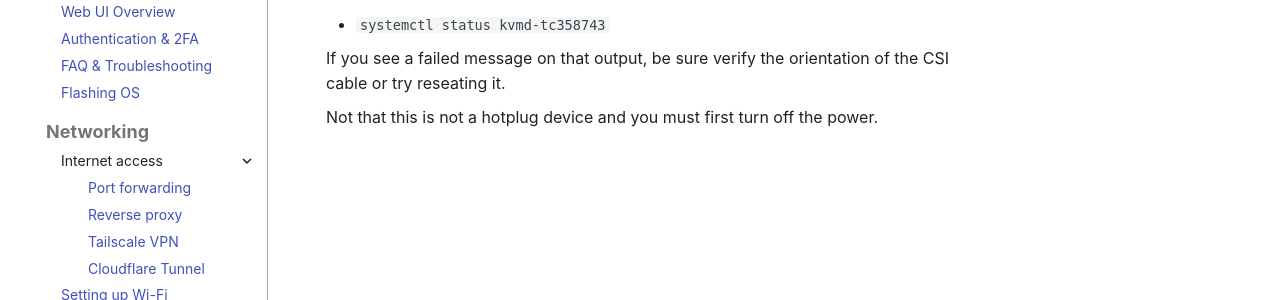
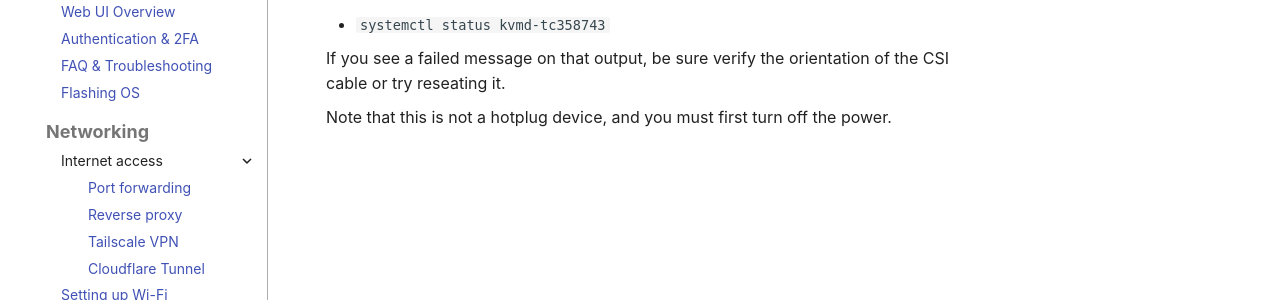
Before and after one commit to pikvm/pikvm, an MkDocs documentation site: the page built from docs/_basic_troubleshooting.md, in a window 1280 px wide. Shown: the part 297-597 px from the top of the page. Built offline with MkDocs 1.6.1 and Material for MkDocs 9.7.7, drawn with Linux system fonts in a browser that asks for light colours; some web fonts are replaced; comment, search, counter and statistics services are not loaded.

Commit message:
Fix the troubleshooting part

```diff
--- a/docs/_basic_troubleshooting.md
+++ b/docs/_basic_troubleshooting.md
@@ -14,4 +14,4 @@ search:
 
     If you see a failed message on that output, be sure verify the orientation of the CSI cable or try reseating it.
 
-    Not that this is not a hotplug device and you must first turn off the power.
+    Note that this is not a hotplug device, and you must first turn off the power.
```
Also changed, not shown: docs/v3.md (+9 -1 lines), docs/v4.md (+8 -1 lines).
